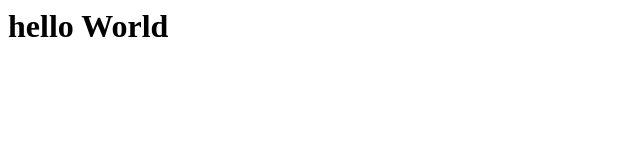
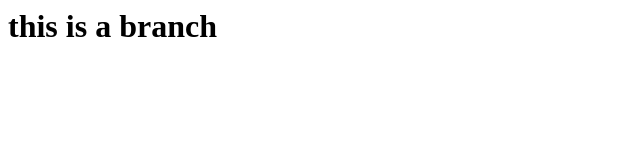
Before and after one commit to ChennaAmrutha/github-start, a plain HTML site: page index.html in a window 1280 px wide. Shown: the whole page, without its empty margins (0-640 px from the left). Drawn offline with Linux system fonts and the light colour scheme.

Commit message:
Update index.html
changed the data

```diff
--- a/index.html
+++ b/index.html
@@ -1 +1 @@
-<h1>hello World</h1>
+<h1>this is a branch </h1>
```
